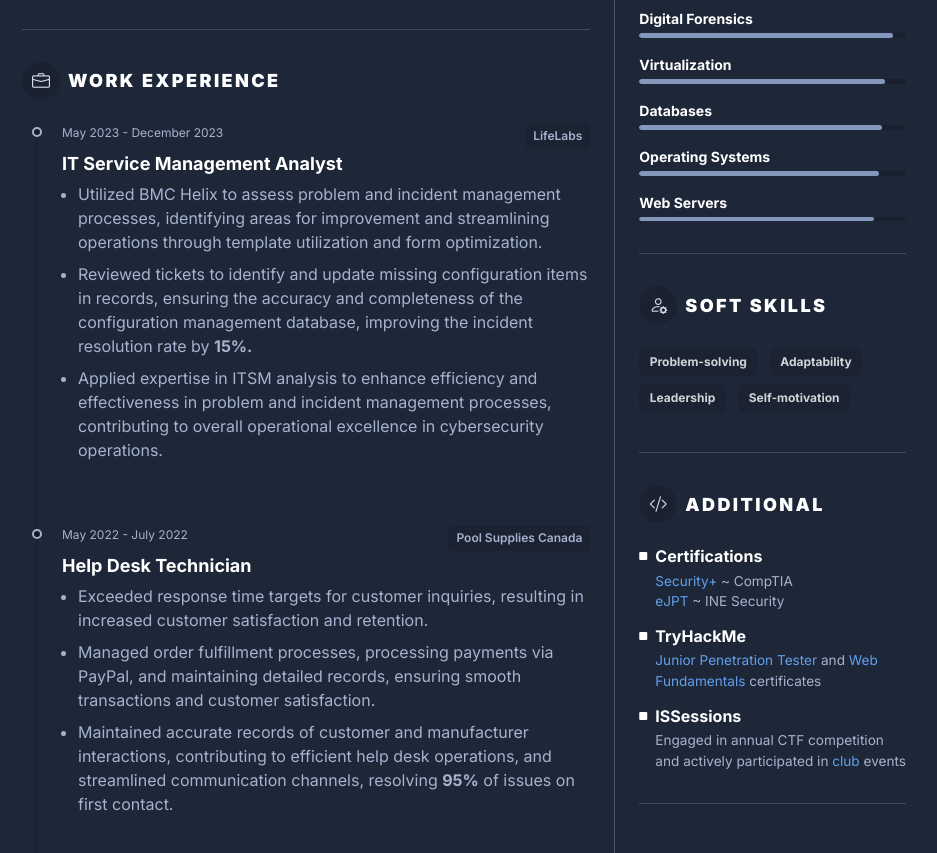
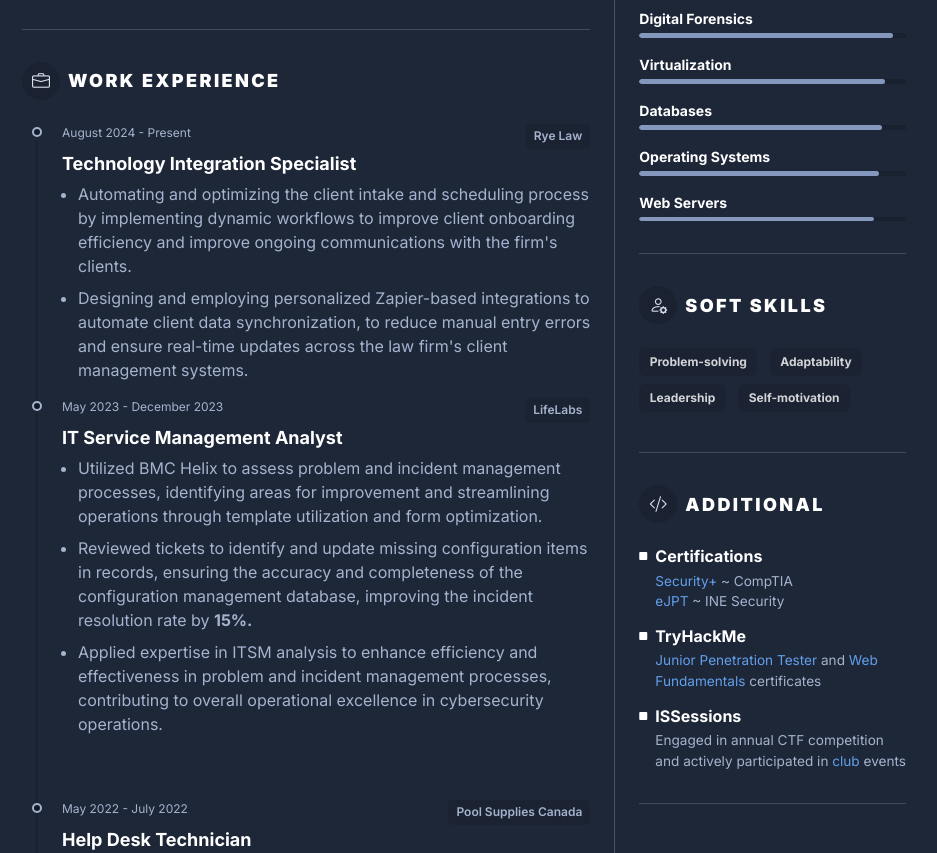
Before and after one commit to justinbola/justinbola.github.io, a plain HTML site: page index.html in a window 1280 px wide. Shown: the part 808-1661 px from the top of the page, without its empty margins (176-1113 px from the left). Drawn offline with nearby package versions, Linux system fonts and the light colour scheme.

Commit message:
Added job

```diff
--- a/index.html
+++ b/index.html
@@ -67,7 +67,7 @@
 										Cybersecurity professional with a comprehensive education,
 										including an Honours Bachelor of Information Sciences (Cybersecurity)
 										at Sheridan College, a diploma in computer programming, and certifications
-										such as Security+ and eJPT.<br><br>
+										such as <b>Security+</b> and eJPT.<br><br>
 
 										My expertise lies in incident handling, vulnerability assessment,
 										and adherence to security protocols. With a firm grasp of cybersecurity
@@ -90,6 +90,32 @@
 											class="resume-section-heading-icon bi bi-briefcase me-2"></i>Work Experience
 									</h3>
 									<div class="resume-timeline position-relative">
+
+										<article class="resume-timeline-item position-relative pb-5">
+
+											<div class="resume-timeline-item-header mb-2">
+
+												<div class="resume-position-meta d-flex justify-content-between mb-1">
+													<div class="resume-position-time">August 2024 - Present</div>
+													<div class="resume-company-name">Rye Law</div>
+												</div>
+												<h3 class="resume-position-title mb-1">Technology Integration Specialist
+												</h3>
+
+											</div>
+											<div class="resume-timeline-item-desc">
+
+												<ul class="resume-timeline-list">
+													<li>Automating and optimizing the client intake and scheduling process by
+														implementing dynamic workflows to improve client onboarding
+														efficiency and improve ongoing communications with the firm's clients.
+													</li>
+													<li>Designing and employing personalized Zapier-based integrations to automate
+														client data synchronization, to reduce manual entry errors and ensure
+														real-time updates across the law firm's client management systems.</li>
+												</ul>
+
+											</div>
 
 										<article class="resume-timeline-item position-relative pb-5">
 
```
